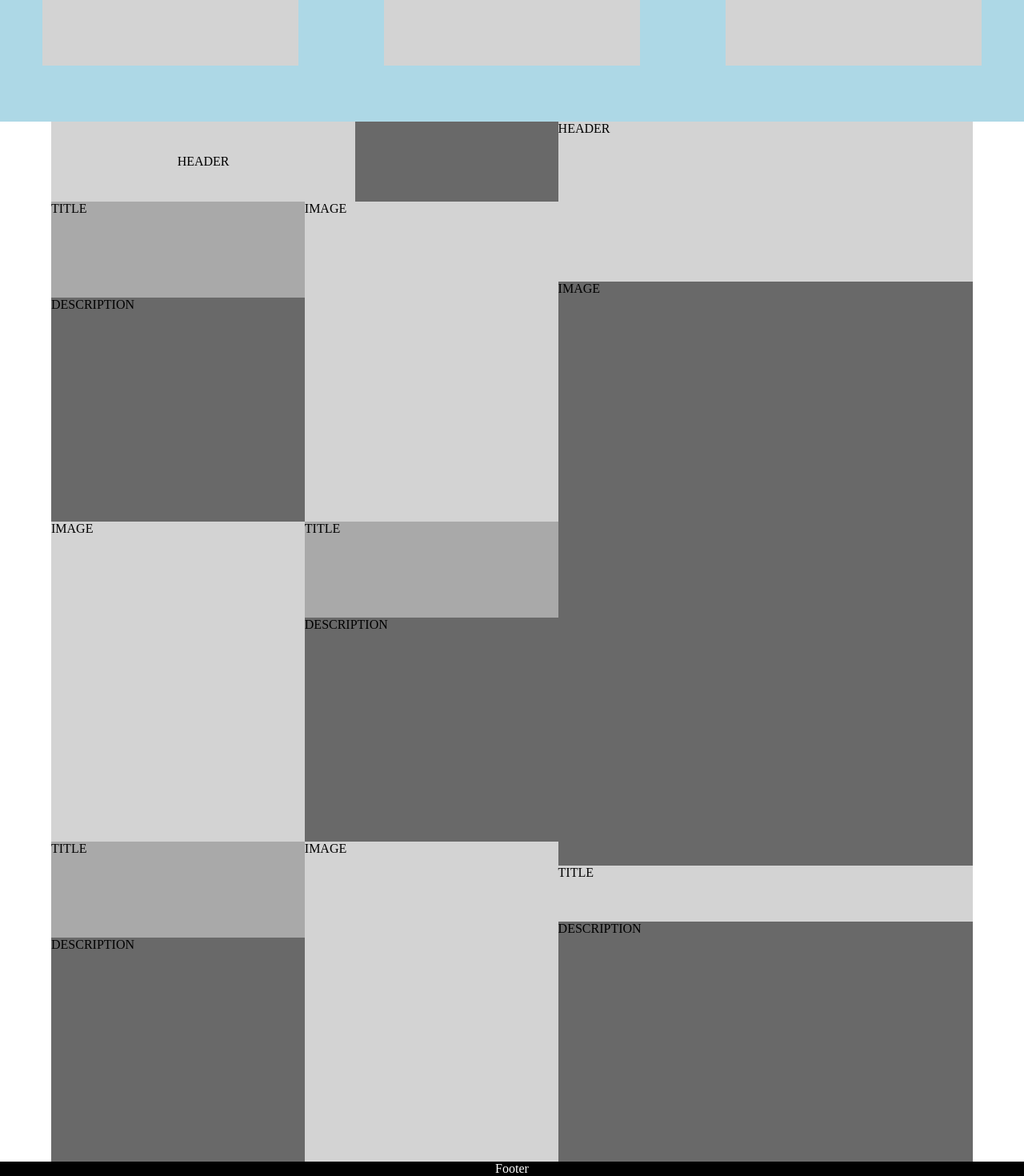
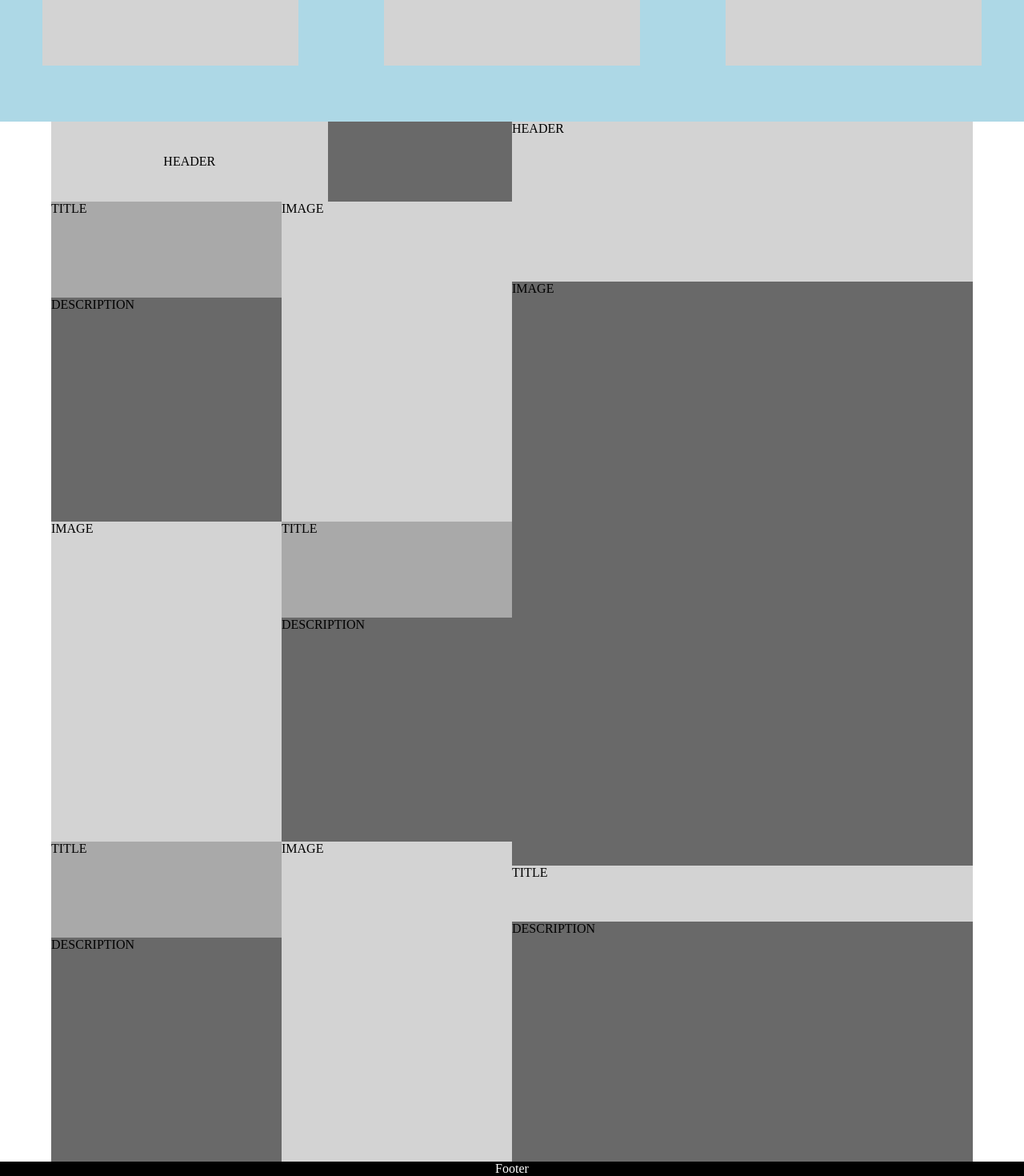
Before and after one commit to HAL-Cinema-G9/frontend, a Next.js app: page / in a window 1280 px wide. Shown: the part 648-2118 px from the top of the page at 80% size. Built offline with nearby package versions, Linux system fonts and the light colour scheme.

Commit message:
fix ホームページのコンポーネント整理

```diff
--- /dev/null
+++ b/src/components/MiddleInfo.tsx
@@ -0,0 +1,38 @@
+import { css } from '@emotion/react';
+import ShopInfo from './MiddleInfo/ShopInfo';
+import MovieInfo from './MiddleInfo/MovieInfo';
+
+const styles = {
+  middleContent_container: css`
+    display: flex;
+    justify-content: space-around;
+    align-items: flex-start;
+    width: 90%;
+    margin: 0 auto;
+    background-color: gray;
+  `,
+  leftLayout: css`
+    flex: 1;
+    background-color: red;
+  `,
+  rightLayout: css`
+    flex: 1;
+    background-color: red;
+  `,
+};
+
+const MiddleInfo = () => {
+  return (
+    <div css={styles.middleContent_container}>
+      <div css={styles.leftLayout}>
+        <MovieInfo />
+      </div>
+
+      <div css={styles.rightLayout}>
+        <ShopInfo />
+      </div>
+    </div>
+  );
+};
+
+export default MiddleInfo;
--- /dev/null
+++ b/src/components/MiddleInfo/MovieInfo.tsx
@@ -0,0 +1,78 @@
+import { css } from '@emotion/react';
+
+const styles = {
+  leftContent_box: css`
+    display: flex;
+    justify-content: space-around;
+    align-items: center;
+    width: 100%;
+    background-color: dimgray;
+  `,
+  header: css`
+    display: flex;
+    justify-content: space-around;
+    align-items: center;
+    height: 100px;
+    width: 60%;
+    margin-right: auto;
+    background-color: lightgray;
+  `,
+  descriptionBox: css`
+    display: flex;
+    flex-direction: column;
+    height: 400px;
+    width: 50%;
+    background-color: lightgray;
+  `,
+  descriptionTitle: css`
+    height: 30%;
+    width: 100%;
+    background-color: darkgray;
+  `,
+  description: css`
+    height: 70%;
+    width: 100%;
+    background-color: dimgray;
+  `,
+  movieImage: css`
+    height: 400px;
+    width: 50%;
+    background-color: lightgray;
+  `,
+};
+
+const MovieInfo = () => {
+  return (
+    <div>
+      <div css={styles.leftContent_box}>
+        <div css={styles.header}>HEADER</div>
+      </div>
+      <div css={styles.leftContent_box}>
+        <div css={styles.descriptionBox}>
+          <div css={styles.descriptionTitle}>TITLE</div>
+          <div css={styles.description}>DESCRIPTION</div>
+        </div>
+
+        <div css={styles.movieImage}>IMAGE</div>
+      </div>
+      <div css={styles.leftContent_box}>
+        <div css={styles.movieImage}>IMAGE</div>
+
+        <div css={styles.descriptionBox}>
+          <div css={styles.descriptionTitle}>TITLE</div>
+          <div css={styles.description}>DESCRIPTION</div>
+        </div>
+      </div>
+      <div css={styles.leftContent_box}>
+        <div css={styles.descriptionBox}>
+          <div css={styles.descriptionTitle}>TITLE</div>
+          <div css={styles.description}>DESCRIPTION</div>
+        </div>
+
+        <div css={styles.movieImage}>IMAGE</div>
+      </div>
+    </div>
+  );
+};
+
+export default MovieInfo;
--- /dev/null
+++ b/src/components/MiddleInfo/ShopInfo.tsx
@@ -0,0 +1,37 @@
+import { css } from '@emotion/react';
+
+const styles = {
+  header: css`
+    height: 200px;
+    width: 100%;
+    background-color: lightgray;
+  `,
+  menuImage: css`
+    height: 730px;
+    width: 100%;
+    background-color: dimgray;
+  `,
+  menuTitle: css`
+    height: 70px;
+    width: 100%;
+    background-color: lightgray;
+  `,
+  menuDescription: css`
+    height: 300px;
+    width: 100%;
+    background-color: dimgray;
+  `,
+};
+
+const ShopInfo = () => {
+  return (
+    <div>
+      <div css={styles.header}>HEADER</div>
+      <div css={styles.menuImage}>IMAGE</div>
+      <div css={styles.menuTitle}>TITLE</div>
+      <div css={styles.menuDescription}>DESCRIPTION</div>
+    </div>
+  );
+};
+
+export default ShopInfo;
--- /dev/null
+++ b/src/components/TopInfo.tsx
@@ -0,0 +1,29 @@
+import { css } from '@emotion/react';
+
+const styles = {
+  container: css`
+    display: flex;
+    justify-content: space-around;
+    align-items: center;
+    height: 700px;
+    width: 100%;
+    background-color: lightblue;
+  `,
+  item: css`
+    height: 80%;
+    width: 25%;
+    background-color: lightgray;
+  `,
+};
+
+const TopInfo = () => {
+  return (
+    <div css={styles.container}>
+      <div css={styles.item}>映画</div>
+      <div css={styles.item}>映画</div>
+      <div css={styles.item}>映画</div>
+    </div>
+  );
+};
+
+export default TopInfo;
--- a/src/pages/index.tsx
+++ b/src/pages/index.tsx
@@ -1,198 +1,15 @@
 import Footer from '@/components/Footer';
+import MiddleInfo from '@/components/MiddleInfo';
 import Navbar from '@/components/Navbar';
-import { css } from '@emotion/react';
-
-const styles = {
-  topinfo_container: css`
-    display: flex;
-    justify-content: space-around;
-    align-items: center;
-
-    height: 700px;
-    width: 100%;
-
-    background-color: lightblue;
-  `,
-  topinfo_item: css`
-    height: 80%;
-    width: 25%;
-
-    background-color: lightgray;
-  `,
-
-  middleContent_container: css`
-    display: flex;
-    justify-content: space-around;
-    align-items: flex-start;
-
-    height: 100%;
-    width: 90%;
-
-    margin: 0 auto;
-
-    background-color: gray;
-  `,
-  leftContents_box: css`
-    display: flex;
-    flex-direction: column;
-
-    height: 100%;
-    width: 55%;
-
-    background-color: red;
-  `,
-  rightContents_box: css`
-    display: flex;
-    flex-direction: column;
-
-    height: 100%;
-    width: 45%;
-
-    background-color: red;
-  `,
-  leftContent_box: css`
-    display: flex;
-    justify-content: space-around;
-    align-items: center;
-
-    width: 100%;
-
-    background-color: dimgray;
-  `,
-
-  left_header: css`
-    display: flex;
-    justify-content: space-around;
-    align-items: center;
-
-    height: 100px;
-    width: 60%;
-
-    margin-right: auto;
-
-    background-color: lightgray;
-  `,
-  left_descriptionBox: css`
-    display: flex;
-    flex-direction: column;
-
-    height: 400px;
-    width: 50%;
-
-    background-color: lightgray;
-  `,
-  left_descriptionTitle: css`
-    height: 30%;
-    width: 100%;
-
-    background-color: darkgray;
-  `,
-  left_description: css`
-    height: 70%;
-    width: 100%;
-
-    background-color: dimgray;
-  `,
-  left_movieImage: css`
-    height: 400px;
-    width: 50%;
-
-    background-color: lightgray;
-  `,
-  right_header: css`
-    height: 200px;
-    width: 100%;
-
-    background-color: lightgray;
-  `,
-  right_menuImage: css`
-    height: 730px;
-    width: 100%;
-
-    background-color: dimgray;
-  `,
-  right_menuTitle: css`
-    height: 70px;
-    width: 100%;
-
-    background-color: lightgray;
-  `,
-  right_menuDescription: css`
-    height: 300px;
-    width: 100%;
-
-    background-color: dimgray;
-  `,
-};
+import TopInfo from '@/components/TopInfo';
 
 export default function Home() {
   return (
     <>
       <main>
         <Navbar />
-
-        <div css={styles.topinfo_container}>
-          <div css={styles.topinfo_item}>映画</div>
-          <div css={styles.topinfo_item}>映画</div>
-          <div css={styles.topinfo_item}>映画</div>
-        </div>
-
-        <div css={styles.middleContent_container}>
-          <div css={styles.leftContents_box}>
-            <div css={styles.leftContent_box}>
-              <div css={styles.left_header}>HEADER</div>
-            </div>
-
-            <div css={styles.leftContent_box}>
-              <div css={styles.left_descriptionBox}>
-                <div css={styles.left_descriptionTitle}>
-                  TITLE
-                </div>
-                <div css={styles.left_description}>
-                  DESCRIPTION
-                </div>
-              </div>
-
-              <div css={styles.left_movieImage}>IMAGE</div>
-            </div>
-
-            <div css={styles.leftContent_box}>
-              <div css={styles.left_movieImage}>IMAGE</div>
-
-              <div css={styles.left_descriptionBox}>
-                <div css={styles.left_descriptionTitle}>
-                  TITLE
-                </div>
-                <div css={styles.left_description}>
-                  DESCRIPTION
-                </div>
-              </div>
-            </div>
-
-            <div css={styles.leftContent_box}>
-              <div css={styles.left_descriptionBox}>
-                <div css={styles.left_descriptionTitle}>
-                  TITLE
-                </div>
-                <div css={styles.left_description}>
-                  DESCRIPTION
-                </div>
-              </div>
-
-              <div css={styles.left_movieImage}>IMAGE</div>
-            </div>
-          </div>
-
-          <div css={styles.rightContents_box}>
-            <div css={styles.right_header}>HEADER</div>
-            <div css={styles.right_menuImage}>IMAGE</div>
-            <div css={styles.right_menuTitle}>TITLE</div>
-            <div css={styles.right_menuDescription}>
-              DESCRIPTION
-            </div>
-          </div>
-        </div>
-
+        <TopInfo />
+        <MiddleInfo />
         <Footer />
       </main>
     </>
```
